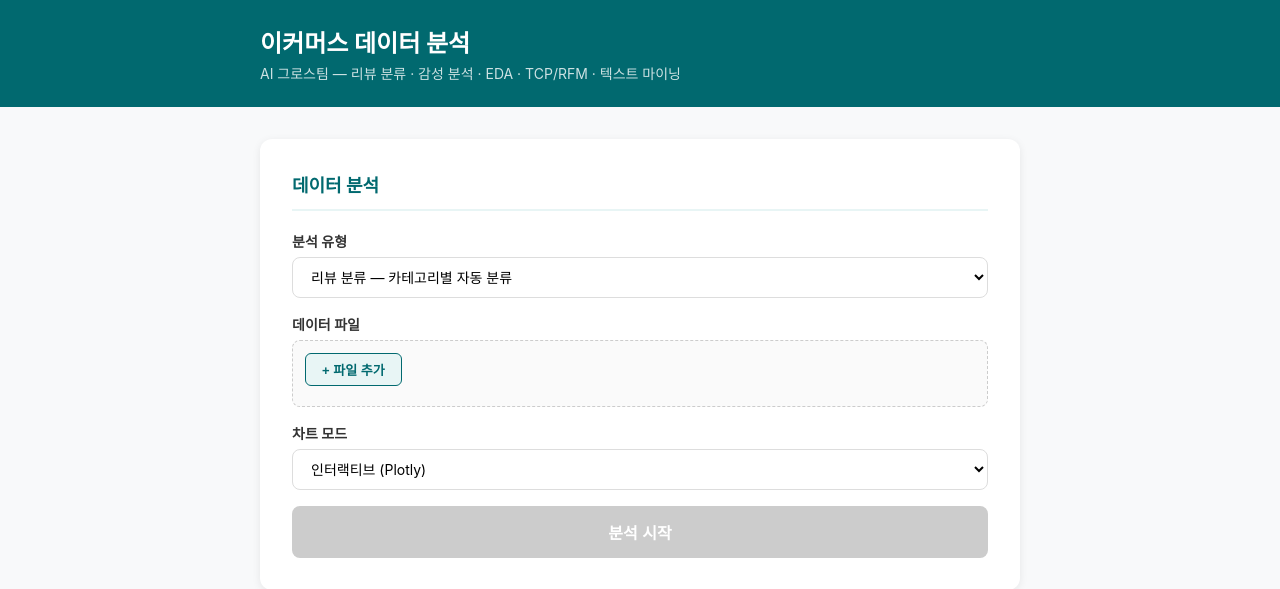
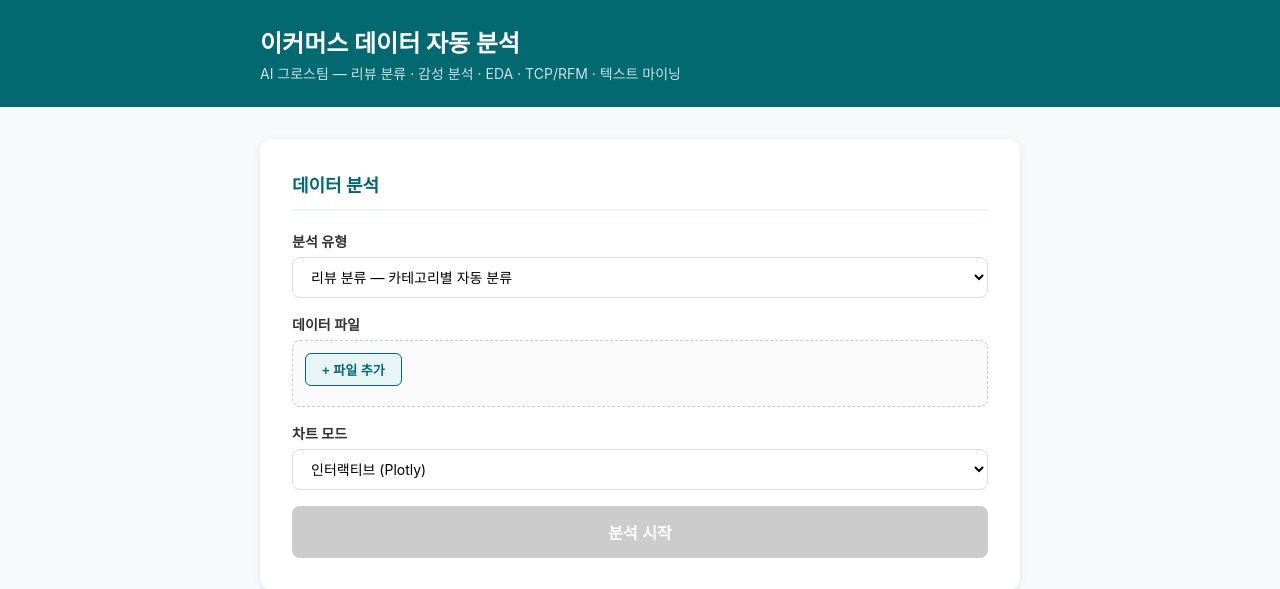
Before and after one commit to daniel8824-del/data-analysis, a FastAPI app: page / in a window 1280 px wide. Shown: the top 589 px of the page. Run offline with FastAPI, Linux system fonts and the light colour scheme; some libraries are stand-ins or nearby versions.

Commit message:
fix: rename title to 이커머스 데이터 자동 분석

```diff
--- a/templates/index.html
+++ b/templates/index.html
@@ -3,7 +3,7 @@
 <head>
     <meta charset="UTF-8">
     <meta name="viewport" content="width=device-width, initial-scale=1.0">
-    <title>이커머스 데이터 분석</title>
+    <title>이커머스 데이터 자동 분석</title>
     <script src="https://cdn.plot.ly/plotly-2.27.0.min.js"></script>
     <style>
         * { margin: 0; padding: 0; box-sizing: border-box; }
@@ -64,7 +64,7 @@
 </head>
 <body>
     <div class="header">
-        <h1>이커머스 데이터 분석</h1>
+        <h1>이커머스 데이터 자동 분석</h1>
         <p>AI 그로스팀 — 리뷰 분류 · 감성 분석 · EDA · TCP/RFM · 텍스트 마이닝</p>
     </div>
 
```
